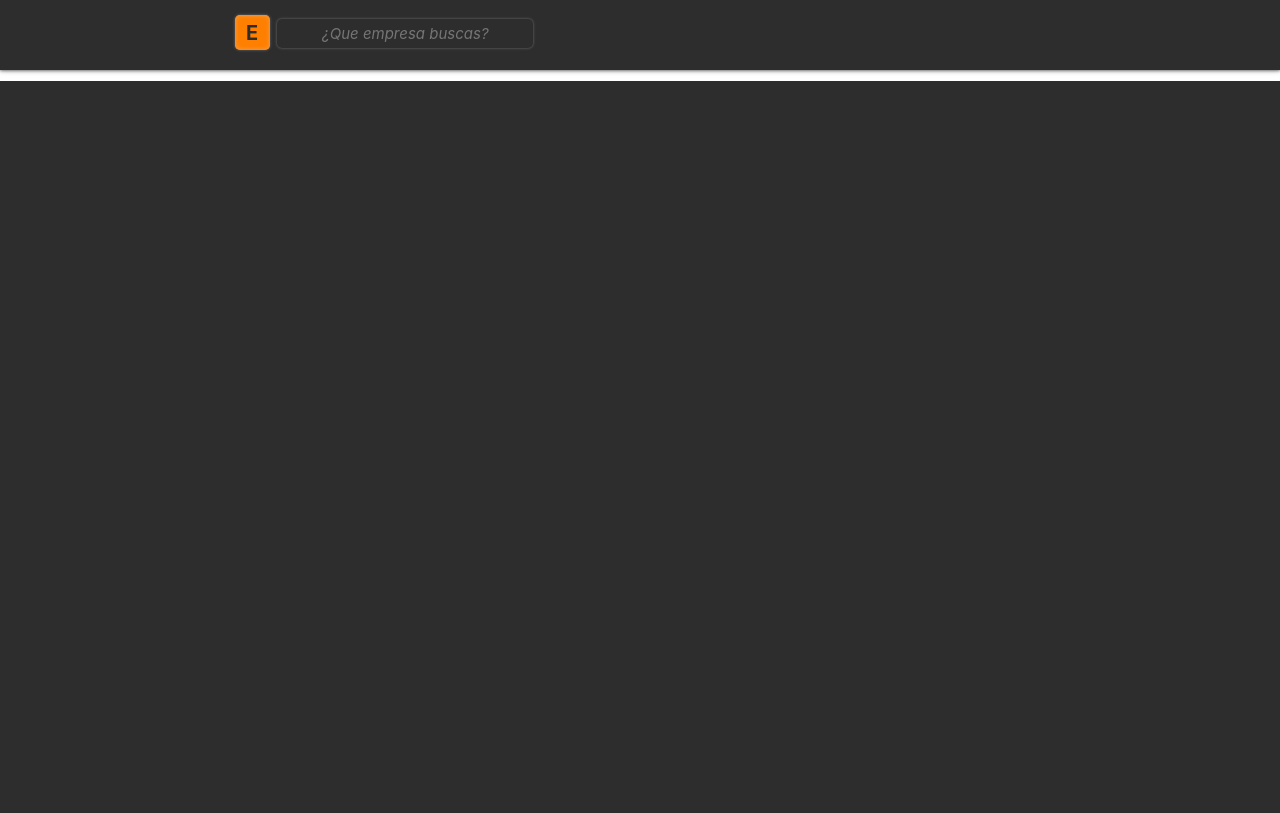
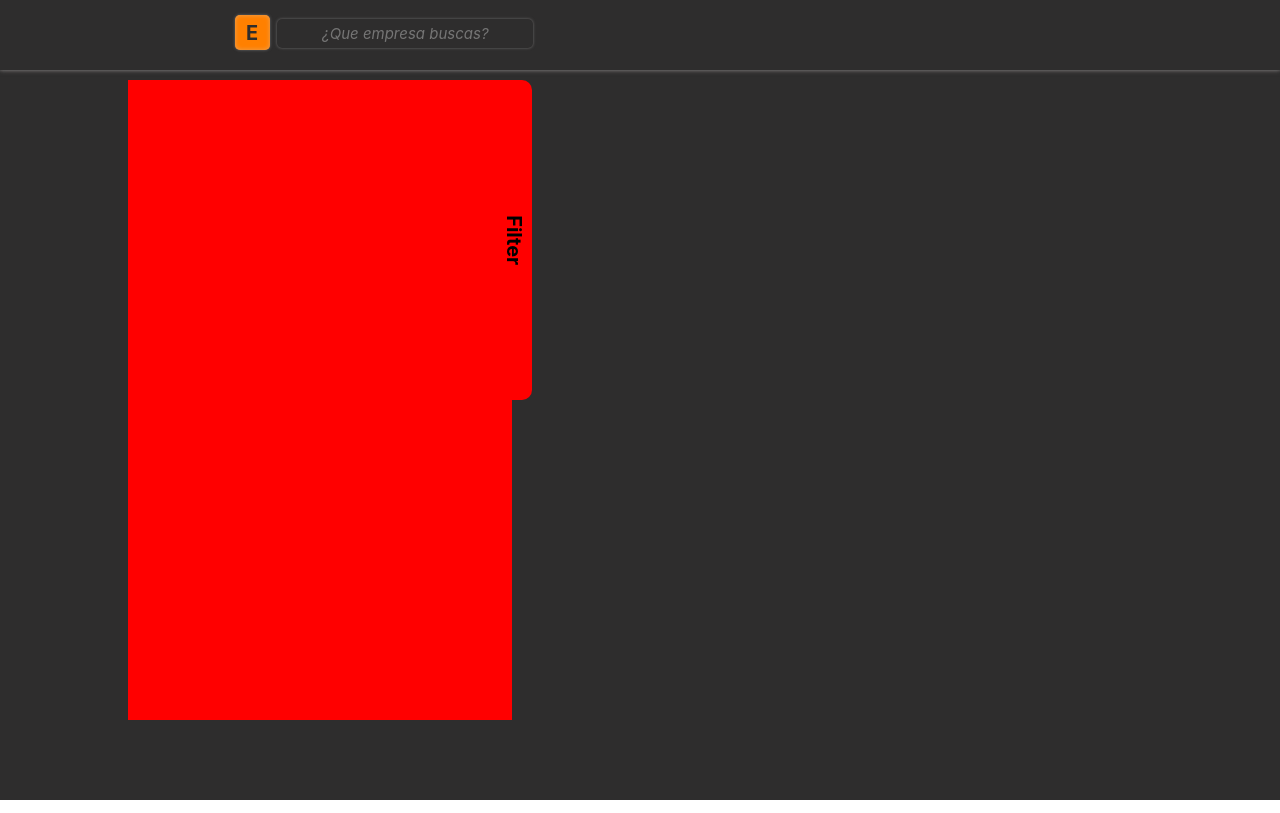
Before and after one commit to miguelCidPaz/enterprise-front, a React (Create React App) app: page /ranking in a window 1280 px wide. Built offline with nearby package versions, Linux system fonts and the light colour scheme.

Commit message:
iniciado filter

```diff
--- a/src/components/Filter/Filter.jsx
+++ b/src/components/Filter/Filter.jsx
@@ -1,8 +1,15 @@
+import './styles.scss';
+
 const Filter = () => {
 
     return (
         <section className={`filter--main`}>
+            <button className={`filter--button-show`}>
+                <p className={`filter--button-show-label`}>Filter</p>
+            </button>
+            <form action="">
 
+            </form>
         </section>
     )
 }
--- a/src/components/Filter/styles.scss
+++ b/src/components/Filter/styles.scss
@@ -0,0 +1,27 @@
+.filter--main{
+    position: absolute;
+    top: 10%;
+    left:10%;
+    background-color: red;
+    width: 30%;
+    height: 80%;
+    margin: auto;
+}
+
+.filter--button-show{
+    position:absolute;
+    background-color: red;
+    border: none;
+    outline: none;
+    right: -20px;
+    height: 50%;
+    border-radius: 0px 10px 10px 0px;
+}
+
+.filter--button-show-label{
+    height: 12%;
+    font-size: 20px;
+    transform: rotateZ(90deg);
+    text-align: center;
+    font-weight: bolder;
+}
--- a/src/components/Ranking/styles.scss
+++ b/src/components/Ranking/styles.scss
@@ -1,12 +1,6 @@
 .ranking--main{
     background-color: var(--background-color);
     width: 100%;
-    margin-top: 6.35%;
-    height: 91.5vh;
+    height: 100vh;
     z-index: 0;
-
-    @media (max-width:815px) {
-        margin-top: 20%;
-        height: 87.2vh;
-    }
 }
```
